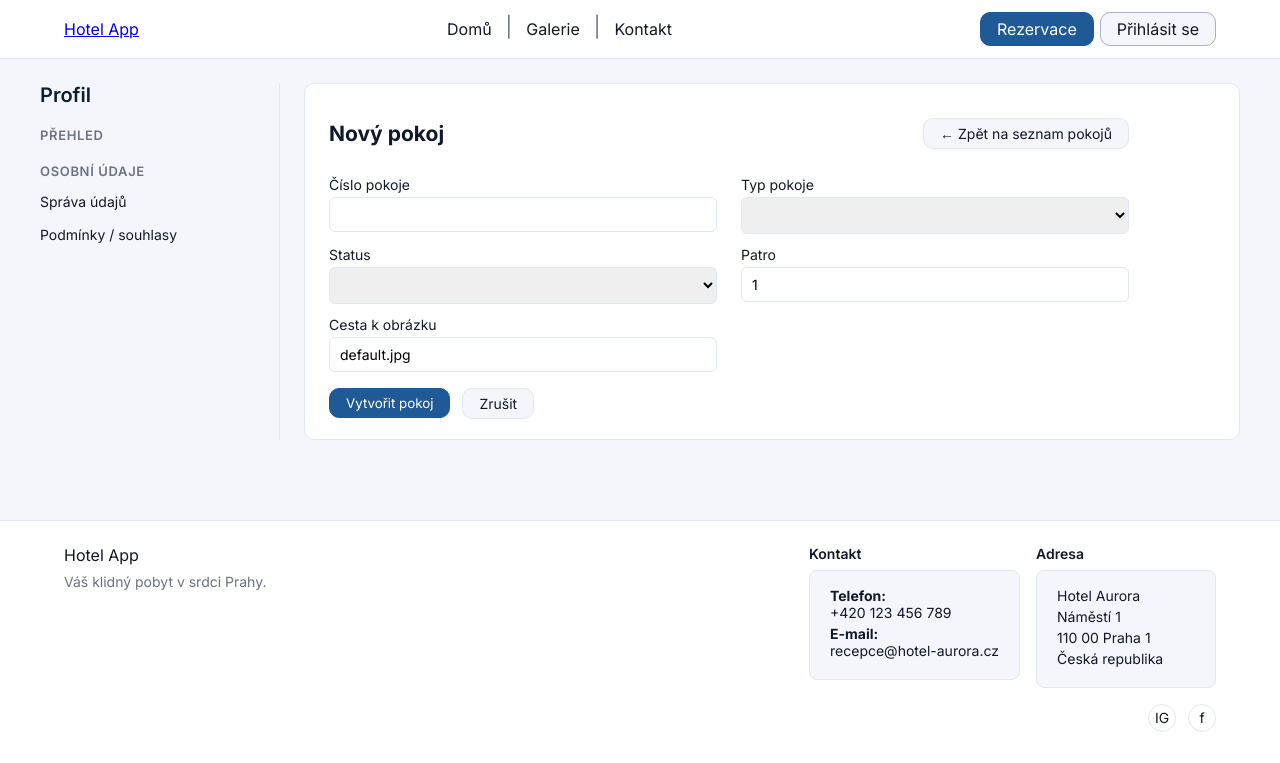
After one commit to MarieHoravova/web-application-project, a FastAPI app: template templates/rooms/room_new.html in a window 1280 px wide. The commit adds this page. Shown: the top 763 px of the page. Run offline with FastAPI, Linux system fonts and the light colour scheme; the template is opened without the code that fills it, so the values that code supplies are empty; some web fonts are replaced.

Commit message:
Refactor Room New

```diff
--- /dev/null
+++ b/templates/rooms/room_new.html
@@ -0,0 +1,65 @@
+{% extends "profile/profile_base.html" %}
+{% block title %}Nový pokoj{% endblock %}
+
+{% block profile_content %}
+  <section class="rooms-page">
+    <div class="admin-detail">
+      <div class="admin-detail-header">
+        <h2>Nový pokoj</h2>
+        <a href="{{ url_for('rooms_list') }}" class="btn btn-tertiary">← Zpět na seznam pokojů</a>
+      </div>
+
+      <form method="post" action="{{ url_for('rooms_create') }}" class="admin-detail-form">
+        <div class="admin-detail-form-grid">
+          <div class="admin-detail-form-item">
+            <label>
+              Číslo pokoje
+              <input type="number" name="number" required>
+            </label>
+          </div>
+
+          <div class="admin-detail-form-item">
+            <label>
+              Typ pokoje
+              <select name="room_type_id" required>
+                {% for rt in room_types %}
+                  <option value="{{ rt.id }}">{{ rt.id }} – {{ rt.name }}</option>
+                {% endfor %}
+              </select>
+            </label>
+          </div>
+
+          <div class="admin-detail-form-item">
+            <label>
+              Status
+              <select name="room_status_id" required>
+                {% for s in statuses %}
+                  <option value="{{ s.id }}">{{ s.id }} – {{ s.description }}</option>
+                {% endfor %}
+              </select>
+            </label>
+          </div>
+
+          <div class="admin-detail-form-item">
+            <label>
+              Patro
+              <input type="number" name="floor" value="1" required>
+            </label>
+          </div>
+
+          <div class="admin-detail-form-item">
+            <label>
+              Cesta k obrázku
+              <input type="text" name="image_path" value="default.jpg" required>
+            </label>
+          </div>
+        </div>
+
+        <div class="admin-detail-form-actions">
+          <button type="submit" class="btn btn-primary">Vytvořit pokoj</button>
+          <a href="{{ url_for('rooms_list') }}" class="btn btn-tertiary">Zrušit</a>
+        </div>
+      </form>
+    </div>
+  </section>
+{% endblock %}
```
Also changed, not shown: pages/RoomPage.py (+29 -0 lines), templates/rooms/rooms_list.html (+16 -56 lines).
